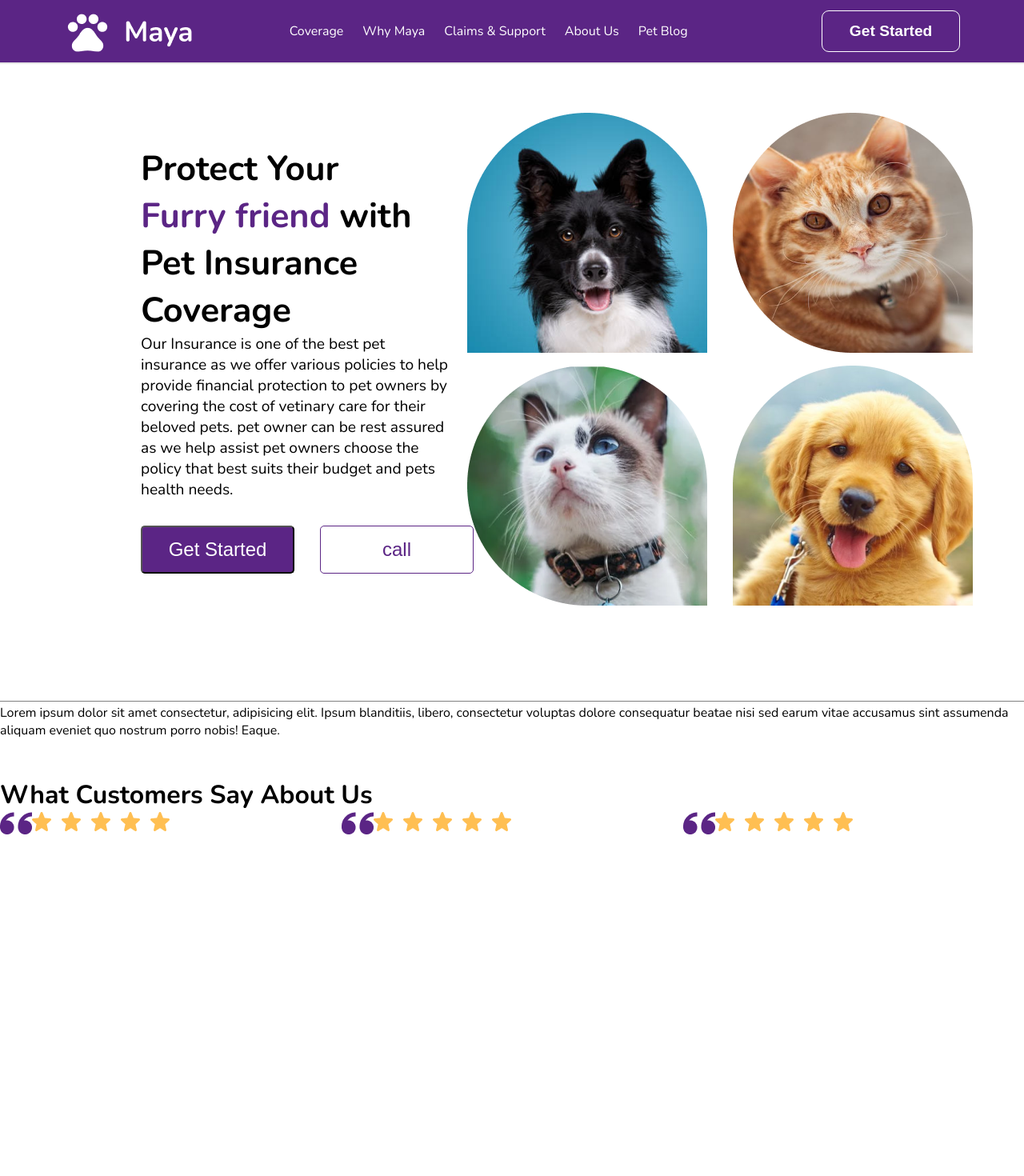
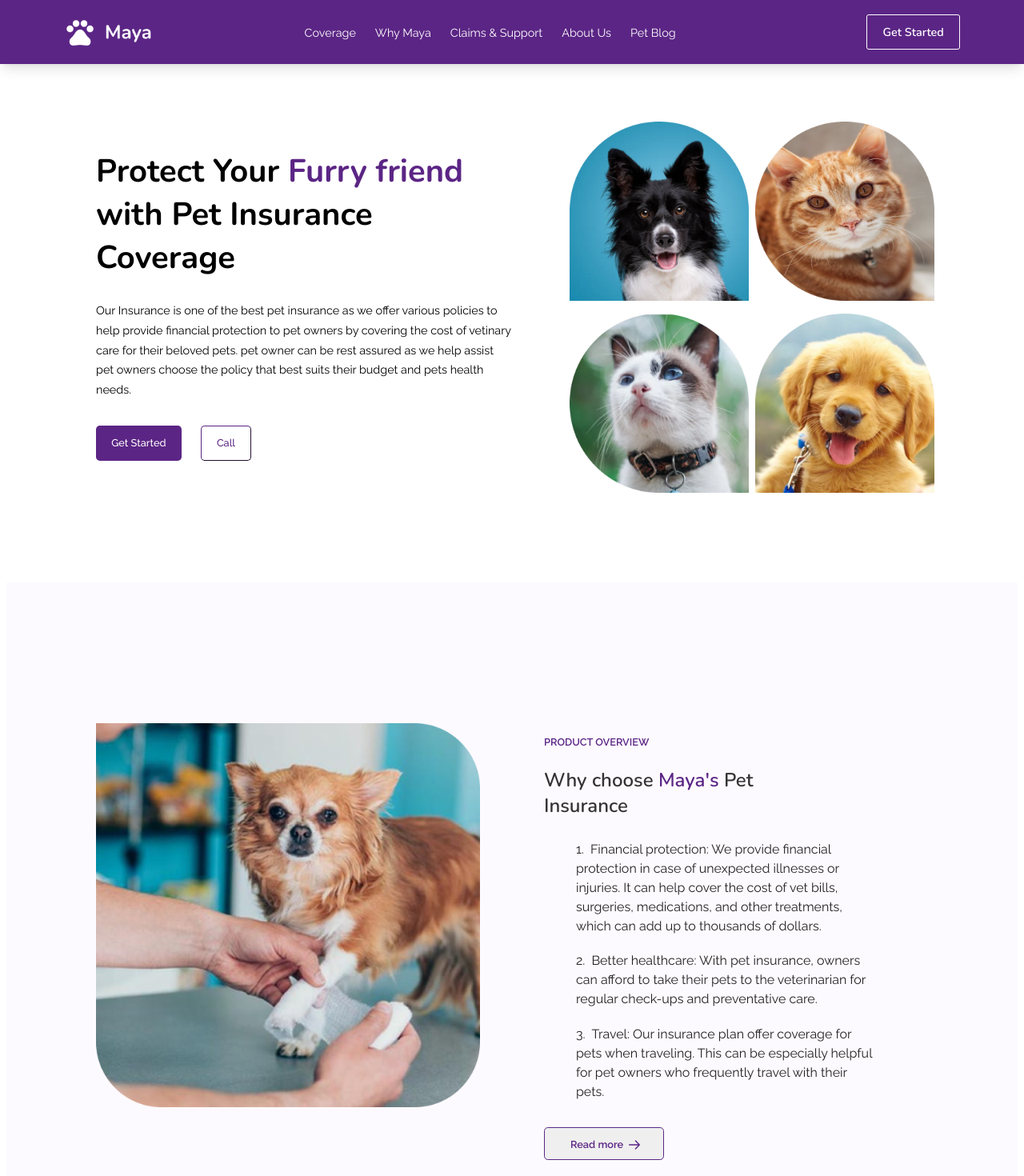
Before and after one commit to uccy553/maya, a Next.js app: page / in a window 1280 px wide. Shown: the top 1470 px of the page at 80% size. Before the commit the page ends 1049 px from the top, so only its background shows below. Built offline with nearby package versions, Linux system fonts and the light colour scheme.

Commit message:
hero and nav adjustments

```diff
--- a/src/components/Hero.tsx
+++ b/src/components/Hero.tsx
@@ -1,7 +1,7 @@
-import React from 'react'
-import styles from '../styles/Hero.module.css';
-import { dog1, dog2, cat1, cat2 } from '@/assets';
-import Image from 'next/image';
+import React from "react";
+import styles from "../styles/Hero.module.css";
+import { dog1, dog2, cat1, cat2 } from "@/assets";
+import Image from "next/image";
 
 const Hero = () => {
   return (
@@ -9,32 +9,43 @@ const Hero = () => {
       <div className={`${styles.hero}`}>
         <div className={`${styles.hero_section}`}>
           <div className={`${styles.hero_text}`}>
-
-                    <h1>Protect Your <span style={{ color: '#5B2585' }}>Furry friend</span> with Pet Insurance Coverage</h1>
-                    <p>Our Insurance is one of the best pet insurance as we offer various policies to help provide financial protection to pet owners by covering the cost of vetinary care for their beloved pets. pet owner can be rest assured as we help assist pet owners choose the policy that best suits their budget and pets health needs. </p>
-                    <div className={styles.btn}>
+            <h1>
+              Protect Your{" "}
+              <span style={{ color: "#5B2585" }}>Furry friend</span> with Pet
+              Insurance Coverage
+            </h1>
+            <p>
+              Our Insurance is one of the best pet insurance as we offer various
+              policies to help provide financial protection to pet owners by
+              covering the cost of vetinary care for their beloved pets. pet
+              owner can be rest assured as we help assist pet owners choose the
+              policy that best suits their budget and pets health needs.{" "}
+            </p>
+            <div className={styles.btns}>
               <button className={styles.btn1}>Get Started</button>
-                        <button className={styles.btn2}>call</button>
+              <button className={styles.btn2}>Call</button>
             </div>
           </div>
 
+          <div className={`${styles.hero_images}`}>
+            <Image src={dog1} alt="dog picture" className={`${styles.image}`} />
+            <Image src={cat1} alt="cat image" className={`${styles.image}`} />
 
-                <div className={`${styles.images}`}>
-                    <div>
-                        <Image src={dog1} alt="dog picture" />
-                        <Image src={cat1} alt="cat image" />
+            <Image
+              src={cat2}
+              alt="image of a cat"
+              className={`${styles.image}`}
+            />
+            <Image
+              src={dog2}
+              alt="image of a dog"
+              className={`${styles.image}`}
+            />
           </div>
-
-                    <div>
-                        <Image src={cat2} alt="image of a cat" />
-                        <Image src={dog2} alt="image of a dog" />
-                    </div>
-                </div>
-
         </div>
       </div>
     </>
-  )
-}
+  );
+};
 
-export default Hero
+export default Hero;
--- a/src/components/Navbar.tsx
+++ b/src/components/Navbar.tsx
@@ -1,16 +1,15 @@
-import React, { useState } from 'react';
-import Image from 'next/image';
-import { logo } from '@/assets';
-import styles from '../styles/Navbar.module.css';
-import CloseIcon from '@mui/icons-material/Close';
-import MenuIcon from '@mui/icons-material/Menu';
-import Link from 'next/link';
-import { nav_items } from '@/constants/nav';
-
+import React, { useState } from "react";
+import Image from "next/image";
+import { logo } from "@/assets";
+import styles from "../styles/Navbar.module.css";
+import CloseIcon from "@mui/icons-material/Close";
+import MenuIcon from "@mui/icons-material/Menu";
+import Link from "next/link";
+import { nav_items } from "@/constants/nav";
 
 interface nav_items {
-    text: string,
-    href: string
+  text: string;
+  href: string;
 }
 const Navbar = () => {
   const [navActive, setNavActive] = useState(false);
@@ -20,35 +19,47 @@ const Navbar = () => {
       <header className={styles.header}>
         <nav className={styles.nav}>
           <div className={styles.head_logo}>
-              <Link href="/" style={{ display: 'flex', zIndex: '50' }}>
-                  <Image src={logo} alt="logo" />
+            <Link href="/" style={{ display: "flex", zIndex: "50" }}>
+              <Image src={logo} alt="logo" width={110} />
             </Link>
           </div>
 
           <div className={styles.menu} onClick={() => setNavActive(!navActive)}>
-            {navActive ? <CloseIcon sx={{ color: '#fff' }} fontSize="large" /> : <MenuIcon sx={{ color: '#fff' }} fontSize="large" />}
+            {navActive ? (
+              <CloseIcon sx={{ color: "#fff" }} fontSize="large" />
+            ) : (
+              <MenuIcon sx={{ color: "#fff" }} fontSize="large" />
+            )}
           </div>
 
-        <div className={`${navActive ? styles.active1 : ""} ${styles.nav__menu_list}`}>
+          <div
+            className={`${navActive ? styles.active1 : ""} ${
+              styles.nav__menu_list
+            }`}
+          >
             {nav_items.map((item) => {
               return (
-                        <div className={styles.nav__item} onClick={() => {
+                <div
+                  className={styles.nav__item}
+                  onClick={() => {
                     setNavActive(false);
-                        }} key={item.text}>
-                          <Link style={{ textDecoration: 'none' }} href={item.href}>
+                  }}
+                  key={item.text}
+                >
+                  <Link style={{ textDecoration: "none" }} href={item.href}>
                     <div className={styles.nav__link}>{item.text}</div>
                   </Link>
                 </div>
               );
             })}
           </div>
-              <div className={styles.contact_btn} style={{ margin: '5em' }}>
+          <div className={styles.contact_btn} style={{ margin: "5em" }}>
             <button className={styles.nav_btn}>Get Started</button>
           </div>
         </nav>
       </header>
     </>
-  )
-}
+  );
+};
 
-export default Navbar
+export default Navbar;
--- a/src/components/ProductOverview.tsx
+++ b/src/components/ProductOverview.tsx
@@ -31,15 +31,6 @@ const overviews: Array<OverviewType> = [
 ];
 
 const ProductOverview = () => {
-  // const [screenWidth, setScreenWidth] = useState(0);
-
-  // useEffect(() => {
-  //   setScreenWidth(window.innerWidth);
-  //   const handleResize = () => setScreenWidth(window.innerWidth);
-  //   window.addEventListener("resize", handleResize);
-  //   return () => window.removeEventListener("resize", handleResize);
-  // }, []);
-
   return (
     <section className={`${styles.section}`}>
       <div className={`${styles.div}`}>
@@ -71,7 +62,6 @@ const ProductOverview = () => {
                 src={pointer}
                 alt="ponter"
                 className={`${styles.pointer}`}
-                width={4}
               />
             </button>
           </div>
--- a/src/components/Testimonial.tsx
+++ b/src/components/Testimonial.tsx
@@ -1,9 +1,8 @@
-import React, { useRef } from 'react'
-import Slider from 'react-slick';
-import Image from 'next/image';
-import styles from '../styles/Testimonial.module.css';
-import { reviews } from '@/constants/reviews';
-
+import React, { useRef } from "react";
+// import Slider from 'react-slick';
+import Image from "next/image";
+import styles from "../styles/Testimonial.module.css";
+import { reviews } from "@/constants/reviews";
 
 const Testimonial = () => {
   const sliderRef = useRef<Slider>(null);
@@ -15,8 +14,6 @@ const Testimonial = () => {
   const handleNextArrowClick = () => {
     sliderRef.current?.slickNext();
   };
-
-
 
   const settings = {
     dots: true,
@@ -34,16 +31,16 @@ const Testimonial = () => {
           slidesToShow: 1.5,
           slidesToScroll: 2.5,
           infinite: false,
-              dots: true
-            }
+          dots: true,
+        },
       },
       {
         breakpoint: 600,
         settings: {
           slidesToShow: 1,
           slidesToScroll: 1,
-              initialSlide: 1
-            }
+          initialSlide: 1,
+        },
       },
       {
         breakpoint: 480,
@@ -52,17 +49,14 @@ const Testimonial = () => {
           slidesToScroll: 1,
           innerWidth: 900,
           initialSlide: 0,
-
-            }
-          }
-        ]
-
+        },
+      },
+    ],
   };
 
   return (
     <>
       <div className={styles.slider}>
-
         <h1>What Customers Say About Us</h1>
 
         <div className={styles.slide}>
@@ -81,7 +75,7 @@ const Testimonial = () => {
         </div>
       </div>
     </>
-  )
-}
+  );
+};
 
-export default Testimonial
+export default Testimonial;
--- a/src/pages/index.tsx
+++ b/src/pages/index.tsx
@@ -1,6 +1,7 @@
 import Head from "next/head";
 import { Navbar, Hero, Testimonial, ProductOverview } from "@/components";
-import styles from "@/styles/Home.module.css";
+
+import Services from "@/components/Services";
 
 export default function Home() {
   return (
@@ -14,9 +15,9 @@ export default function Home() {
       <div>
         <Navbar />
         <Hero />
-        <p style={{ position: 'relative', top: '5em' }}>Lorem ipsum dolor sit amet consectetur, adipisicing elit. Ipsum blanditiis, libero, consectetur voluptas dolore consequatur beatae nisi sed earum vitae accusamus sint assumenda aliquam eveniet quo nostrum porro nobis! Eaque.</p>
-        {/* <ProductOverview /> */}
-        <Testimonial />
+        <ProductOverview />
+        <Services />
+        {/* <Testimonial /> */}
       </div>
     </>
   );
--- a/src/styles/Hero.module.css
+++ b/src/styles/Hero.module.css
@@ -1,116 +1,136 @@
-.hero {
-    position: relative;
-    top: 4.8em;
-    height: 100vh;
-    background-color: #fff;
-    border-bottom: 1px solid gray;
+.hero_section {
+  display: flex;
+  flex-direction: column;
+  justify-content: center;
+  align-items: center;
+
+  padding-top: 5rem;
+  padding-bottom: 2rem;
 }
 
 .hero_text {
-  width: 50%;
-  display: flex;
-  flex-direction: column;
-  justify-content: center;
-  position: relative;
-  left: 7em;
+  order: 2;
+  padding: 2rem;
 }
 
-.hero_text > h1 {
-  font-size: 2.7em;
-  width: 70%;
-  font-weight: 700;
+.hero_text h1 {
+  font-family: "Nunito", sans-serif;
+  font-size: 1.5rem;
 }
 
-.btn {
+.hero_text p {
+  font-family: "Raleway", sans-serif;
+  font-size: 0.9rem;
+  font-style: normal;
+  font-weight: 400;
+  line-height: 172%;
+}
+
+.btns {
   display: flex;
-  gap: 2em;
-  margin-top: 2em;
+  gap: 1rem;
+  margin-top: 2rem;
 }
 
 .btn1 {
-  width: 8em;
-  height: 2.5em;
-  font-size: 1.5em;
-  color: #fff;
+  font-family: "Raleway", sans-serif;
+  font-style: normal;
+  font-weight: 500;
+  font-size: 0.8rem;
+  line-height: 1.2rem;
+  color: #ffffff;
   background-color: #5b2585;
-  border-radius: 5px;
-  cursor: pointer;
+  padding: 0.5rem 1rem;
+  border-radius: 0.3rem;
+  border: none;
 }
 
 .btn2 {
-  width: 8em;
-  height: 2.5em;
+  font-family: "Raleway", sans-serif;
+  font-style: normal;
+  font-weight: 500;
+  font-size: 0.8rem;
+  line-height: 1.2rem;
+  background-color: #fff;
   color: #5b2585;
-  background-color: #fff;
-  border: 1px solid #5b2585;
-  border-radius: 5px;
-  cursor: pointer;
-  font-size: 1.5em;
+  border-color: #5b2585;
+  padding: 0.5rem 1rem;
+  border-radius: 0.3rem;
+  border-width: 1px;
 }
 
-.hero_text > p {
-  width: 80%;
-
-  font-size: 1.2em;
+.hero_images {
+  display: grid;
+  grid-template-columns: repeat(2, minmax(0, 1fr));
+  gap: 1rem;
+  margin-top: 2rem;
+  order: 1;
 }
 
-.hero_section {
-  padding: 4em;
-  display: flex;
-  gap: 2em;
+.image {
+  width: 10rem;
+  height: 10rem;
 }
 
-.images {
-  display: flex;
-  flex-direction: column;
-  gap: 1em;
-}
-
-.images > div {
-  display: flex;
-  gap: 2em;
-}
-
-@media screen and (max-width: 640px) {
-  .hero {
-    height: 100vh;
-    top: 0;
-    display: flex;
-    justify-content: center;
-    align-items: center;
-  }
-
-  .images {
-    display: none;
+/* Tablet */
+@media (min-width: 768px) {
+  .hero_images {
+    padding-right: 20rem;
   }
 
   .hero_text {
-    left: 0;
-    width: 100%;
-    gap: 1em;
-    align-items: center;
+    padding: 2rem 5rem;
+  }
+}
+
+/* Desktop  */
+@media (min-width: 1024px) {
+  .hero_section {
+    display: grid;
+    grid-template-columns: repeat(2, minmax(0, 1fr));
+    padding: 7rem 7rem;
   }
 
-  .hero_section {
-    padding: 1.2em;
+  .hero_text {
+    padding: 0;
   }
 
-  .hero_text > h1 {
-    width: 100%;
-    text-align: center;
-    font-size: 2em;
+  .hero_text h1 {
+    padding-right: 2rem;
+    font-size: 2.5rem;
+    order: 1;
   }
 
-  .hero_text > p {
-    width: 100%;
-    text-align: center;
+  .hero_text p {
+    font-size: 0.9rem;
+    line-height: 172%;
+  }
+
+  .hero_images {
+    padding-right: 0;
+    padding-left: 4.5rem;
+    order: 2;
+  }
+
+  .image {
+    width: 14rem;
+    height: 14rem;
+    margin-right: 1rem;
+  }
+
+  .btns {
+    gap: 1.5rem;
   }
 
   .btn1 {
-    font-size: 1.2em;
+    font-size: 0.8rem;
+    padding: 0.7rem 1.2rem;
+    border-radius: 0.3rem;
   }
 
   .btn2 {
-    font-size: 1.2em;
+    font-size: 0.8rem;
+    padding: 0.7rem 1.2rem;
+    border-radius: 0.3rem;
   }
 }
--- a/src/styles/Navbar.module.css
+++ b/src/styles/Navbar.module.css
@@ -1,17 +1,17 @@
 .header {
   position: fixed;
   width: 100%;
-  z-index: 99;
+  top: 0;
+  left: 0;
 }
 
 .head_logo {
   margin: 5em;
-  /* z-index: 99; */
 }
 
 .nav {
   background-color: #5b2585;
-  border-bottom: 2px solid #e6e6e6;
+  box-shadow: 0 10px 15px -3px rgb(0 0 0 / 0.1), 0 4px 6px -4px rgb(0 0 0 / 0.1);
   height: 5em;
   display: flex;
   justify-content: space-between;
@@ -19,15 +19,15 @@
 }
 
 .nav_btn {
-  height: 2.7em;
-  width: 9em;
+  font-family: "Nunito", sans-serif;
+  padding: 0.7rem 1.2rem;
   border: 1px solid #fff;
-  border-radius: 9px;
+  border-radius: 3px;
   color: #fff;
   background-color: transparent;
   cursor: pointer;
-  font-weight: 700;
-  font-size: 1.2em;
+  font-weight: 600;
+  font-size: 0.9rem;
 }
 
 .nav_btn:hover {
@@ -50,7 +50,8 @@
 }
 
 .nav__link {
-  font-size: 1em;
+  font-family: "Raleway", sans-serif;
+  font-size: 0.9rem;
   position: relative;
   transition: all 0.2s;
   color: #fff;
@@ -88,10 +89,10 @@
     font-size: 1.5em;
     width: 100%;
     padding: 24px 16px;
-    min-height: calc(120vh - 60px);
+    min-height: calc(130vh - 60px);
     row-gap: 24px;
     transition: all 0.3s;
-    left: -800px;
+    left: -900px;
   }
 
   .nav__link {
--- a/src/styles/ProductOverview.module.css
+++ b/src/styles/ProductOverview.module.css
@@ -3,8 +3,6 @@
 @import url("https://fonts.googleapis.com/css2?family=Nunito:wght@400;500;600;700&display=swap");
 
 .section {
-  width: 100%;
-
   padding-top: 4rem;
 
   background: #fdfaff;
@@ -21,8 +19,8 @@
 }
 
 .image {
-  width: 22rem;
-  height: 22rem;
+  width: 20rem;
+  height: 20rem;
 }
 
 /* .statsimg {
@@ -35,26 +33,24 @@
 } */
 
 .text_div {
-  padding: 3rem;
+  padding: 0 2rem;
 }
 
 .title {
   font-family: "Raleway", sans-serif;
-  font-style: normal;
+
   font-weight: 600;
   font-size: 0.8rem;
-  line-height: 1rem;
+  margin-top: 4rem;
   text-transform: uppercase;
   color: #5b2585;
 }
 
 .heading {
   font-family: "Nunito", sans-serif;
-  font-style: normal;
   font-weight: 600;
-  font-size: 2rem;
-  line-height: 2.5rem;
-  /* padding-right: 1rem; */
+  font-size: 1.5rem;
+
   color: #343434;
 }
 
@@ -63,22 +59,16 @@
 }
 
 .list {
-  font-family: "Raleway";
+  font-family: "Raleway", sans-serif;
   font-style: normal;
   font-weight: 400;
   font-size: 1rem;
-  line-height: 1.8rem;
-  padding-bottom: 1rem;
-  padding-top: 1rem;
+  line-height: 1.5rem;
+  padding-bottom: 0.2rem;
+  padding-top: 0.2rem;
   list-style: none;
 
-  display: flex;
-
   color: #222222;
-
-  display: flex;
-  order: 0;
-  flex-grow: 0;
 }
 
 .list span {
@@ -87,12 +77,12 @@
 
 .btn {
   cursor: pointer;
-  font-family: "Raleway";
+  font-family: "Raleway", sans-serif;
   font-style: normal;
   font-weight: 600;
-  font-size: 0.75rem;
+  font-size: 0.8rem;
   line-height: 1.1rem;
-  padding: 0.5rem 1rem;
+  padding: 0.6rem 2rem;
   border-radius: 0.3rem;
   margin-top: 1rem;
 
@@ -106,8 +96,10 @@
 
 .pointer {
   position: relative;
-  top: 0.1rem;
-  left: 0.1rem;
+  top: 0.25rem;
+  left: 0.2rem;
+
+  width: 0.9rem;
 }
 
 /*  Tablet */
@@ -115,7 +107,8 @@
   .div {
     display: flex;
     flex-direction: column;
-    padding: 4rem;
+    padding: 0 4rem;
+    padding-bottom: 5rem;
   }
 
   .img_div {
--- a/src/styles/Services.module.css
+++ b/src/styles/Services.module.css
@@ -14,14 +14,14 @@
 }
 
 .text_div {
-  padding: 3rem;
+  padding: 2rem;
 }
 
 .heading {
   font-family: "Nunito", sans-serif;
   font-style: normal;
   font-weight: 700;
-  font-size: 2.2rem;
+  font-size: 1.5rem;
   line-height: 3rem;
 
   color: #343434;
@@ -38,10 +38,9 @@
   font-size: 1rem;
   line-height: 1.8rem;
   padding-bottom: 1rem;
-  padding-top: 1rem;
+
   list-style: none;
 
-  display: flex;
   align-items: center;
 
   color: #222222;
@@ -232,11 +231,11 @@
 
   .design h3 {
     font-size: 1rem;
-    padding-top: 0.5rem;
+    padding-top: 0rem;
   }
 
   .design p {
-    padding-top: 0.5rem;
+    padding-top: 0rem;
     font-size: 0.6rem;
   }
 
--- a/src/styles/globals.css
+++ b/src/styles/globals.css
@@ -1,7 +1,9 @@
-@import url('https://fonts.googleapis.com/css2?family=Nunito:wght@300;500&display=swap');
+@import url("https://fonts.googleapis.com/css2?family=Raleway:wght@400;500;600;700&display=swap");
+
+@import url("https://fonts.googleapis.com/css2?family=Nunito:wght@400;500;600;700&display=swap");
 
 body {
-  font-family: 'Nunito', sans-serif;
+  font-family: "Nunito", sans-serif;
 }
 
 * {
```
Also changed, not shown: src/pages/_app.tsx (+5 -5 lines). Lines whose indentation alone changed are shown as unchanged.
